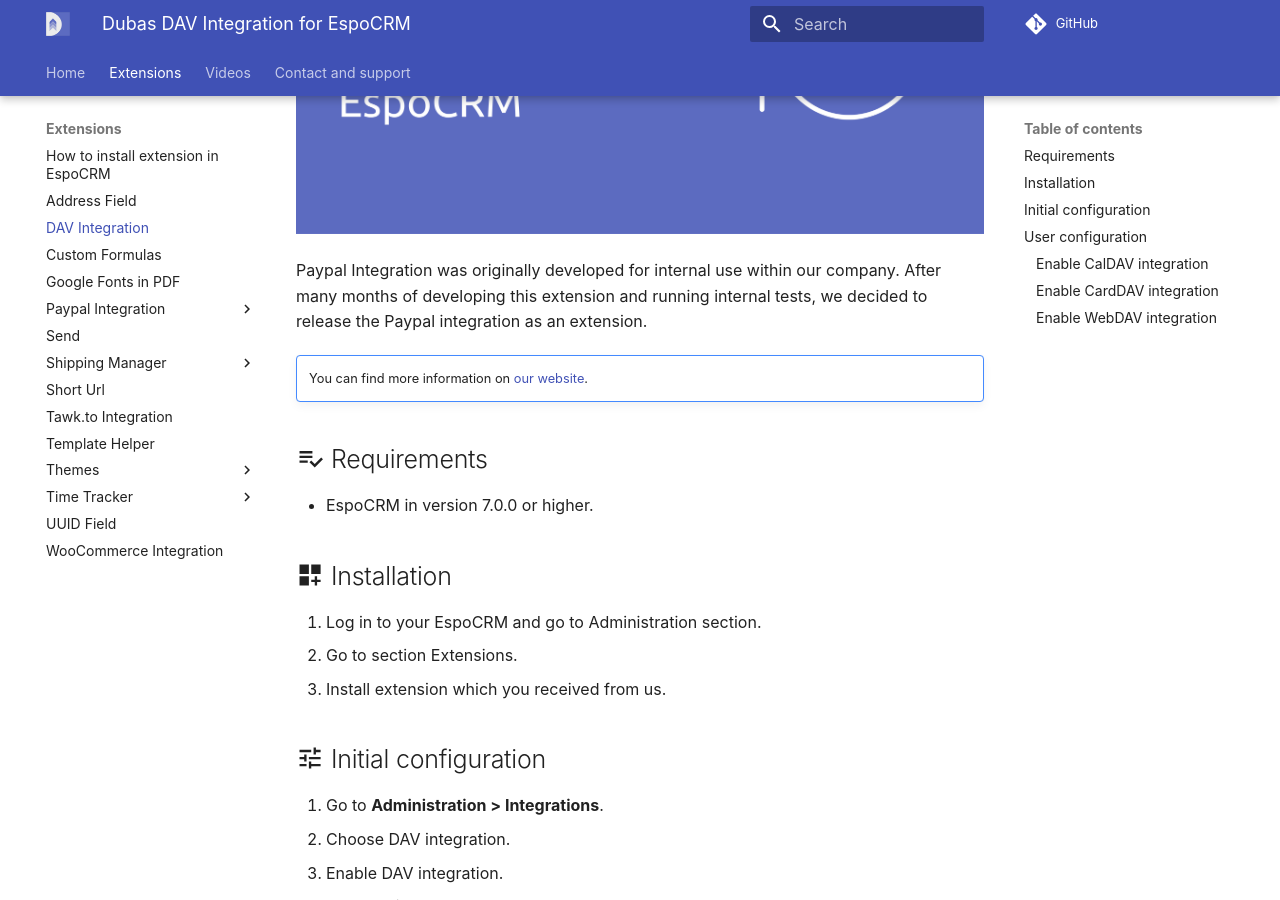
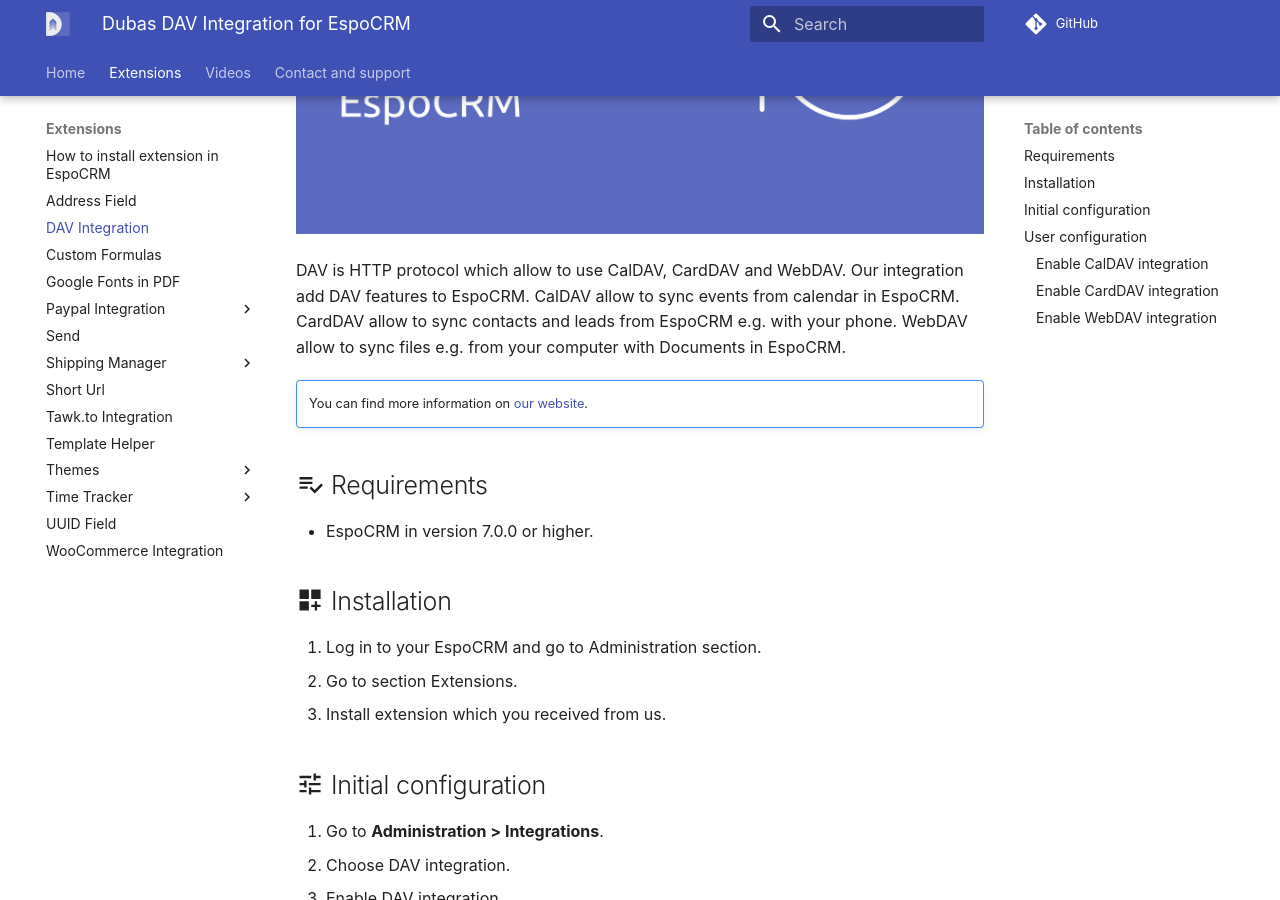
Before and after one commit to dubas-pro/documentation, an MkDocs documentation site: the page built from docs/extensions/dav/index.md, in a window 1280 px wide and 900 px high, scrolled down 438 px. Built offline with MkDocs 1.6.1 and Material for MkDocs 9.7.7, drawn with Linux system fonts in a browser that asks for light colours; some web fonts are replaced; comment, search, counter and statistics services are not loaded.

Commit message:
change description of dav

```diff
--- a/docs/extensions/dav/index.md
+++ b/docs/extensions/dav/index.md
@@ -8,7 +8,7 @@
 # Dubas DAV Integration for EspoCRM
 ![Dubas DAV Integration for EspoCRM](../../images/dav.png)
 
-Paypal Integration was originally developed for internal use within our company. After many months of developing this extension and running internal tests, we decided to release the Paypal integration as an extension.
+DAV is HTTP protocol which allow to use CalDAV, CardDAV and WebDAV. Our integration add DAV features to EspoCRM. CalDAV allow to sync events from calendar in EspoCRM. CardDAV allow to sync contacts and leads from EspoCRM e.g. with your phone. WebDAV allow to sync files e.g. from your computer with Documents in EspoCRM.
 
 <!-- !!! tip "Purchase online"
     You can purchase this extension in our [online store](https://store.devcrm.it/product/dav/). -->
```
